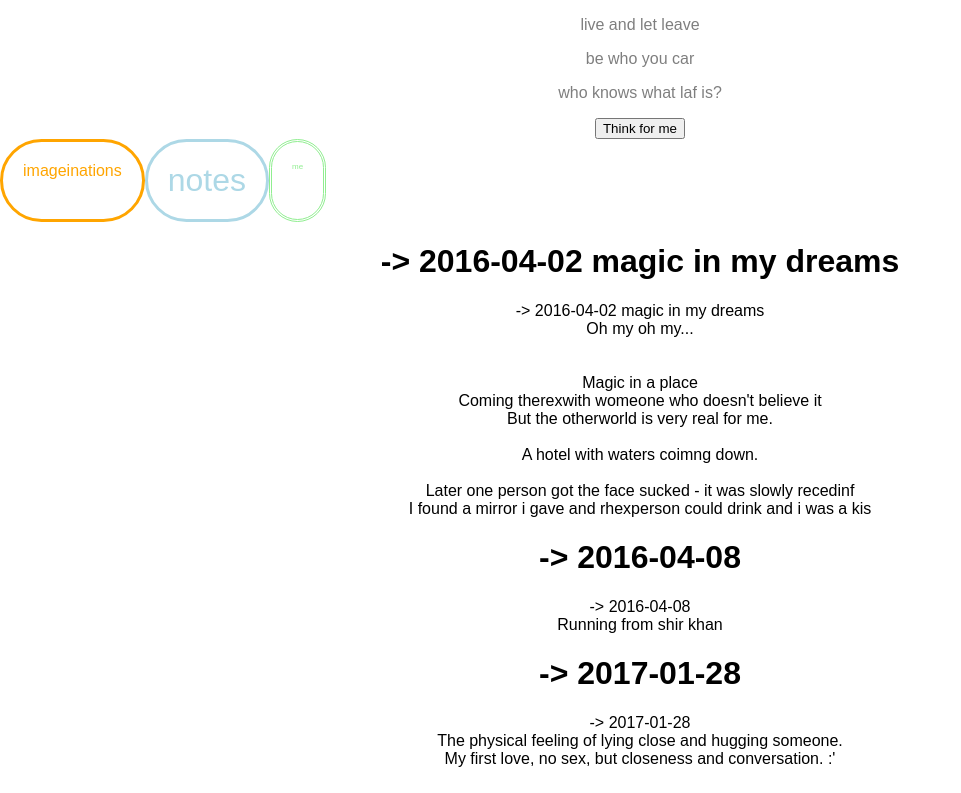
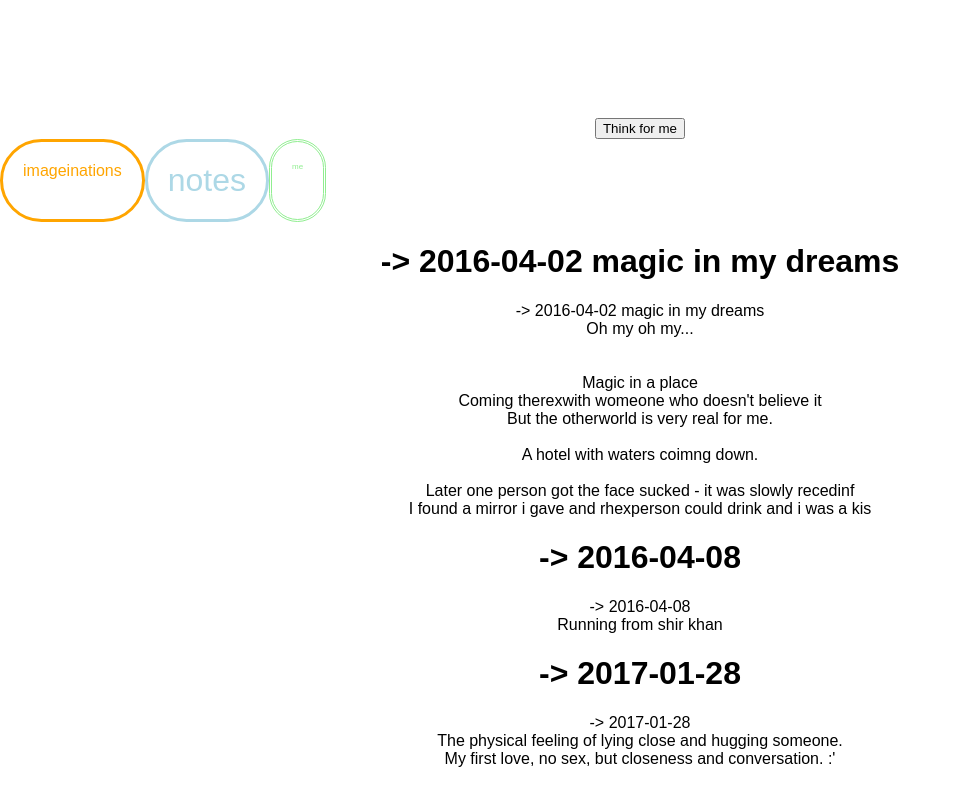
Before and after one commit to martin-martin/xyayz, a React (Create React App) app: page / in a window 1280 px wide. Shown: the top 793 px of the page, without its empty margins (0-961 px from the left). Built offline with nearby package versions, Linux system fonts and the light colour scheme.

Commit message:
fix: increase opacity onClick

```diff
--- a/src/ThoughtfulThoughts.js
+++ b/src/ThoughtfulThoughts.js
@@ -3,32 +3,28 @@ import React, { Component } from 'react'
 class ThoughtfulThoughts extends Component {
 
   state = {
-    opacity: 0.5,
+    opacity: 0,
     thoughts:
       [
         "live and let leave",
-        "be who you car",
-        "who knows what laf is?"
+        "just pee yourself",
+        "who knows what 'laf' is?"
       ]
   }
 
   makeAppear = () => {
-    console.log(this.state.opacity)
-
-    // TODO: currently this causes a "RangeError: Maximum call stack size exceeded"
-
-    // this.setState(prevState => {
-    //   opacity: prevState.opacity + 0.2
-    // })
+    this.setState((prevState) => ({
+        opacity: prevState.opacity + 0.1
+    }))
   }
 
   render() {
     return (
       <div className="thoughtful-thoughts">
         <div className="current-thought" style={{opacity: this.state.opacity}}>
-          {this.state.thoughts.map((thought, i) => (<p>{thought}</p>))}
+          {this.state.thoughts.map((thought, i) => (<p key={i}>{thought}</p>))}
         </div>
-        <button onClick={this.makeAppear()}>Think for me</button>
+        <button onClick={this.makeAppear}>Think for me</button>
       </div>
     )
 
```
